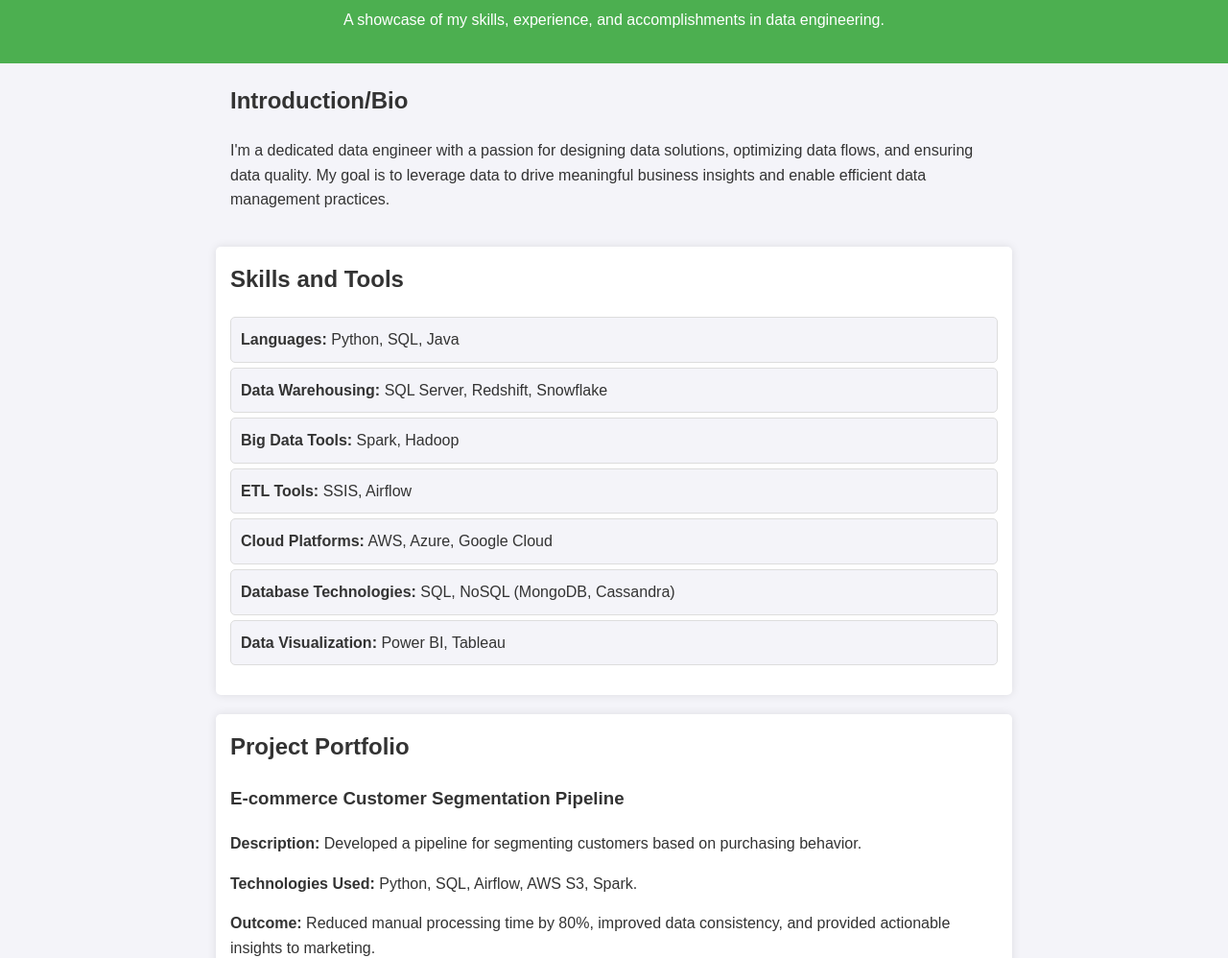
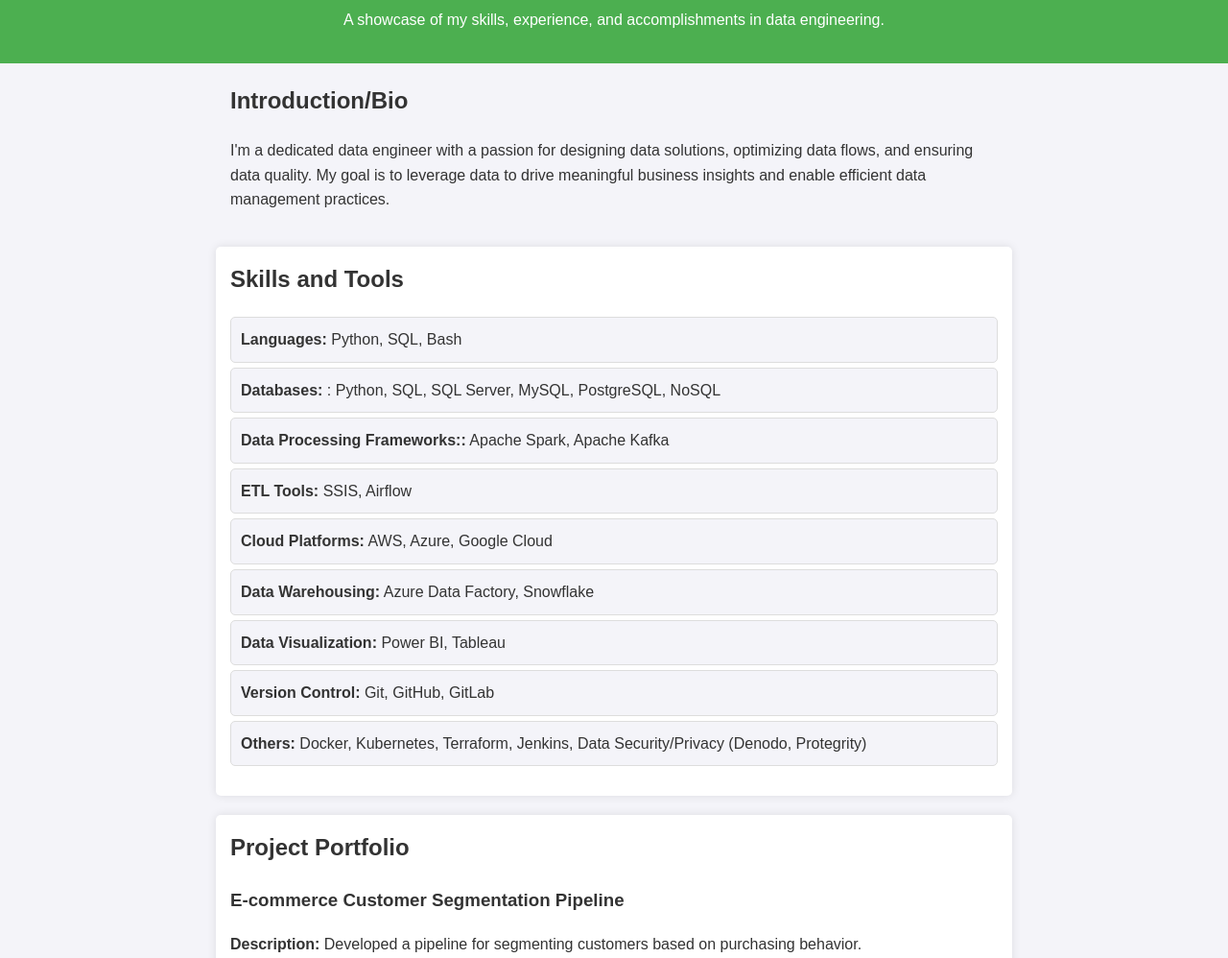
Before and after one commit to Pcemala/Pcemala-my-portfolio, a plain HTML site: page index.html in a window 1280 px wide. Shown: the part 102-1100 px from the top of the page at 96% size. Drawn offline with Linux system fonts and the light colour scheme.

Commit message:
Update index.html

```diff
--- a/index.html
+++ b/index.html
@@ -63,13 +63,15 @@
 <section class="skills">
   <h2>Skills and Tools</h2>
   <ul>
-    <li><strong>Languages:</strong> Python, SQL, Java</li>
-    <li><strong>Data Warehousing:</strong> SQL Server, Redshift, Snowflake</li>
-    <li><strong>Big Data Tools:</strong> Spark, Hadoop</li>
+    <li><strong>Languages:</strong> Python, SQL, Bash</li>
+    <li><strong>Databases: </strong> : Python, SQL, SQL Server, MySQL, PostgreSQL, NoSQL</li>
+    <li><strong>Data Processing Frameworks::</strong> Apache Spark, Apache Kafka</li>
     <li><strong>ETL Tools:</strong> SSIS, Airflow</li>
     <li><strong>Cloud Platforms:</strong> AWS, Azure, Google Cloud</li>
-    <li><strong>Database Technologies:</strong> SQL, NoSQL (MongoDB, Cassandra)</li>
+    <li><strong>Data Warehousing:</strong> Azure Data Factory, Snowflake</li>
     <li><strong>Data Visualization:</strong> Power BI, Tableau</li>
+    <li><strong>Version Control: </strong>Git, GitHub, GitLab</li>
+    <li><strong> Others:</strong> Docker, Kubernetes, Terraform, Jenkins, Data Security/Privacy (Denodo, Protegrity)</li>
   </ul>
 </section>
 
```
